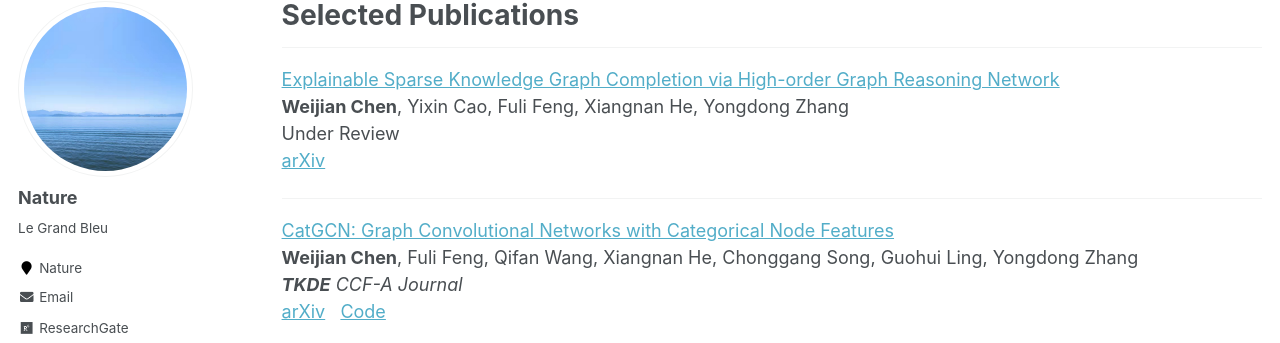
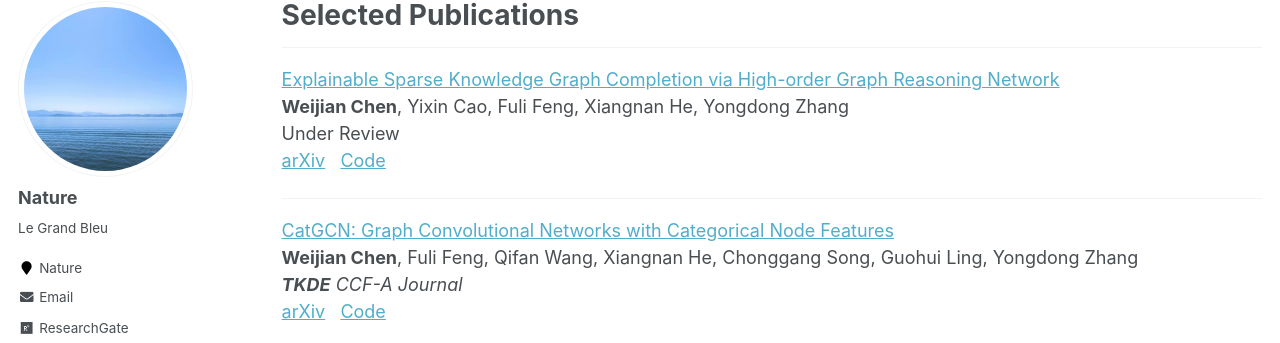
Before and after one commit to TachiChan/tachichan.github.io, a Jekyll site: the page built from _pages/publications.md, in a window 1280 px wide and 1114 px high. Shown: the part 117-460 px from the top of the window. Built offline with Jekyll 4.4.1, drawn with Linux system fonts in a browser that asks for light colours; some web fonts are replaced; a script that is not in the unit is left out.

Commit message:
Update publications.md

```diff
--- a/_pages/publications.md
+++ b/_pages/publications.md
@@ -20,7 +20,7 @@ author_profile: true
 [Explainable Sparse Knowledge Graph Completion via High-order Graph Reasoning Network](https://arxiv.org/abs/2207.07503){:target="_blank"}
 **Weijian Chen**, Yixin Cao, Fuli Feng, Xiangnan He, Yongdong Zhang
 Under Review
-[arXiv](https://arxiv.org/abs/2207.07503){:target="_blank"}&nbsp;&nbsp;
+[arXiv](https://arxiv.org/abs/2207.07503){:target="_blank"}&nbsp;&nbsp;  [Code](https://github.com/TachiChan/HoGRN){:target="_blank"}
 
 ---
 
```
